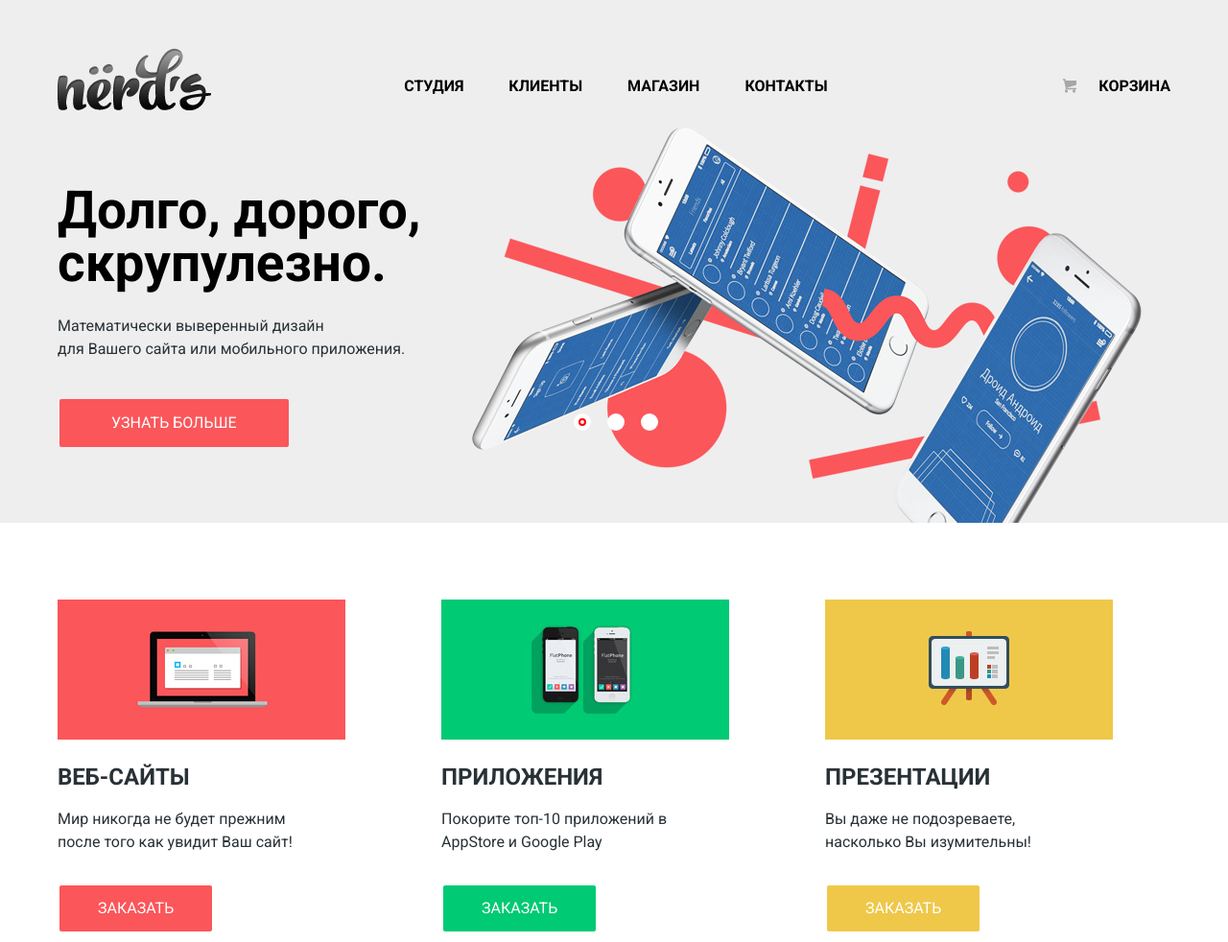
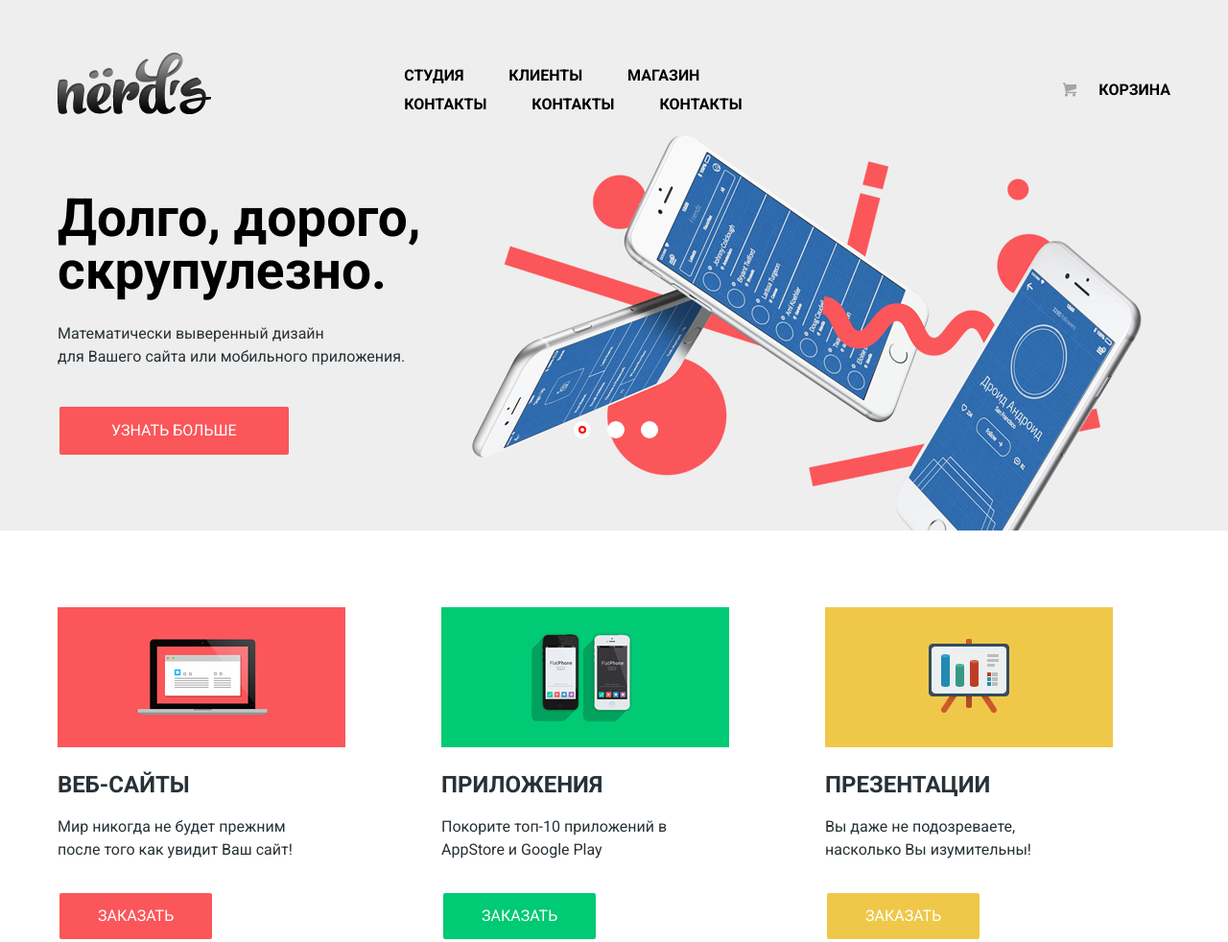
Before and after one commit to Zaharrow/Nerds, a plain HTML site: page index.html in a window 1280 px wide. Shown: the top 982 px of the page at 96% size. Drawn offline with Linux system fonts and the light colour scheme.

Commit message:
add item's in menu

```diff
--- a/index.html
+++ b/index.html
@@ -17,6 +17,8 @@
 				<li><a href="#">Студия</a></li>
 				<li><a href="#">Клиенты</a></li>
 				<li><a href="catalog.html">Магазин</a></li>
+				<li><a href="#">Контакты</a></li>
+				<li><a href="#">Контакты</a></li>
 				<li><a href="#">Контакты</a></li>
 			</ul>
 			<ul class="user-block">
```
